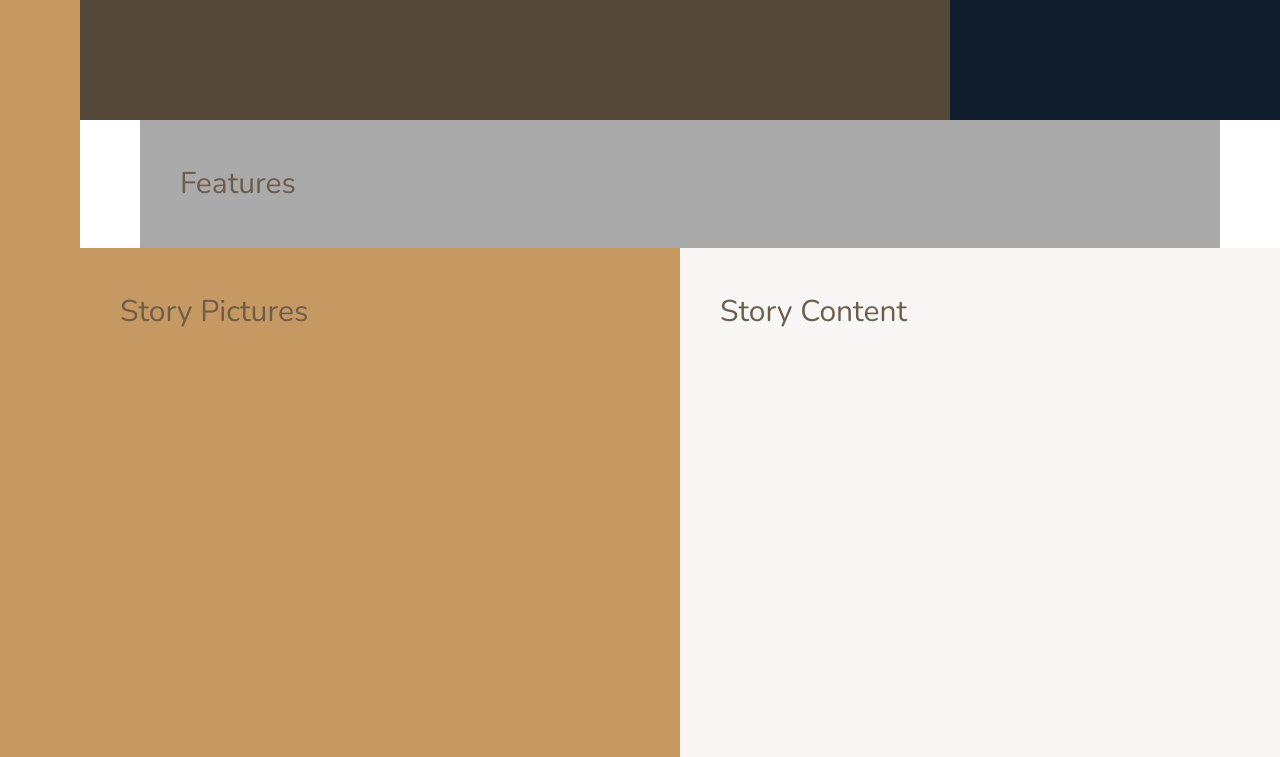
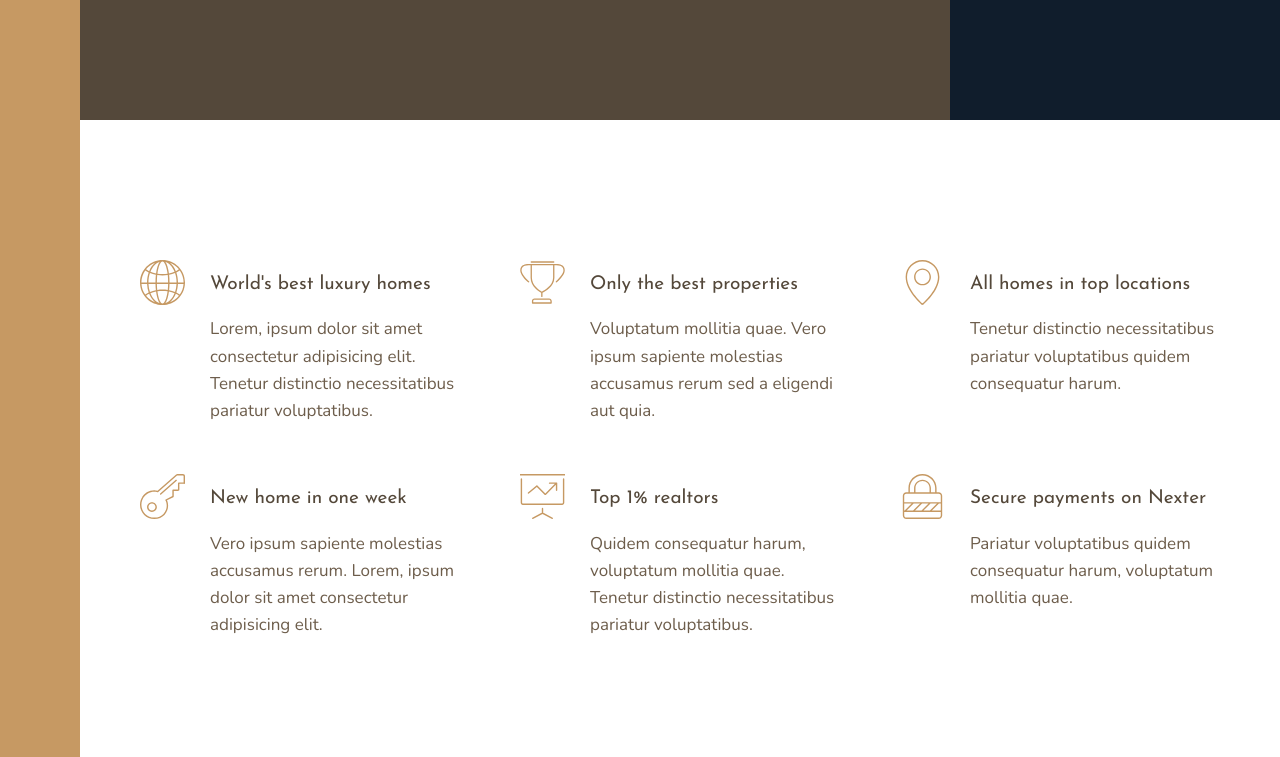
Before and after one commit to Will-Wmson/NextourLandingPage, a website: page index.html in a window 1280 px wide. Shown: the part 520-1277 px from the top of the page. Drawn offline with nearby package versions, Linux system fonts and the light colour scheme.

Commit message:
complete features sections

```diff
--- a/index.html
+++ b/index.html
@@ -18,7 +18,68 @@
     <div class="sidebar">Sidebar</div>
     <header class="header">Header</header>
     <div class="realtors">Top 3 realtors</div>
-    <section class="features">Features</section>
+    <section class="features">
+      <div class="feature">
+        <svg class="feature__icon">
+          <use xlink:href="img/sprite.svg#icon-global"></use>
+        </svg>
+        <h4 class="heading-4 heading-4--dark">World's best luxury homes</h4>
+        <p class="feature__text">
+          Lorem, ipsum dolor sit amet consectetur adipisicing elit. Tenetur
+          distinctio necessitatibus pariatur voluptatibus.
+        </p>
+      </div>
+      <div class="feature">
+        <svg class="feature__icon">
+          <use xlink:href="img/sprite.svg#icon-trophy"></use>
+        </svg>
+        <h4 class="heading-4 heading-4--dark">Only the best properties</h4>
+        <p class="feature__text">
+          Voluptatum mollitia quae. Vero ipsum sapiente molestias accusamus
+          rerum sed a eligendi aut quia.
+        </p>
+      </div>
+      <div class="feature">
+        <svg class="feature__icon">
+          <use xlink:href="img/sprite.svg#icon-map-pin"></use>
+        </svg>
+        <h4 class="heading-4 heading-4--dark">All homes in top locations</h4>
+        <p class="feature__text">
+          Tenetur distinctio necessitatibus pariatur voluptatibus quidem
+          consequatur harum.
+        </p>
+      </div>
+      <div class="feature">
+        <svg class="feature__icon">
+          <use xlink:href="img/sprite.svg#icon-key"></use>
+        </svg>
+        <h4 class="heading-4 heading-4--dark">New home in one week</h4>
+        <p class="feature__text">
+          Vero ipsum sapiente molestias accusamus rerum. Lorem, ipsum dolor sit
+          amet consectetur adipisicing elit.
+        </p>
+      </div>
+      <div class="feature">
+        <svg class="feature__icon">
+          <use xlink:href="img/sprite.svg#icon-presentation"></use>
+        </svg>
+        <h4 class="heading-4 heading-4--dark">Top 1% realtors</h4>
+        <p class="feature__text">
+          Quidem consequatur harum, voluptatum mollitia quae. Tenetur distinctio
+          necessitatibus pariatur voluptatibus.
+        </p>
+      </div>
+      <div class="feature">
+        <svg class="feature__icon">
+          <use xlink:href="img/sprite.svg#icon-lock"></use>
+        </svg>
+        <h4 class="heading-4 heading-4--dark">Secure payments on Nexter</h4>
+        <p class="feature__text">
+          Pariatur voluptatibus quidem consequatur harum, voluptatum mollitia
+          quae.
+        </p>
+      </div>
+    </section>
     <div class="story__pictures">Story Pictures</div>
     <div class="story__content">Story Content</div>
     <section class="homes">Home</section>
--- a/sass/_base.scss
+++ b/sass/_base.scss
@@ -41,9 +41,4 @@ body {
     [sidebar-start] 8rem [sidebar-end full-start] minmax(6rem, 1fr)
     [center-start] repeat(8, [col-start] minmax(min-content, 14rem) [col-end])
     [center-end] minmax(6rem, 1fr) [full-end];
-
-  & > * {
-    padding: 40px;
-    font-size: 3rem;
-  }
 }
--- a/sass/_features.scss
+++ b/sass/_features.scss
@@ -1,4 +1,28 @@
 .features {
-  background-color: $color-grey-light-2;
   grid-column: center-start / center-end;
+  margin: 15rem 0;
+
+  display: grid;
+  grid-template-columns: repeat(auto-fit, minmax(25rem, 1fr));
+  grid-gap: 6rem;
+  align-items: start;
 }
+
+.feature {
+  display: grid;
+  grid-template-columns: min-content 1fr;
+  grid-row-gap: 1.5rem;
+  grid-column-gap: 2.5rem;
+
+  &__icon {
+    fill: $color-primary;
+    height: 4.5rem;
+    width: 4.5rem;
+    grid-row: 1 / span 2;
+    transform: translateY(-1rem);
+  }
+
+  &__text {
+    font-size: 1.7rem;
+  }
+}
--- a/sass/_typography.scss
+++ b/sass/_typography.scss
@@ -0,0 +1,29 @@
+%heading {
+  font-family: $font-display;
+  font-weight: 400;
+}
+
+.heading-1 {
+  @extend %heading;
+}
+
+.heading-2 {
+  @extend %heading;
+}
+
+.heading-3 {
+  @extend %heading;
+}
+
+.heading-4 {
+  @extend %heading;
+  font-size: 1.9rem;
+
+  &--light {
+    color: $color-grey-light-1;
+  }
+
+  &--dark {
+    color: $color-grey-dark-1;
+  }
+}
```
Also changed, not shown: css/style.css.
